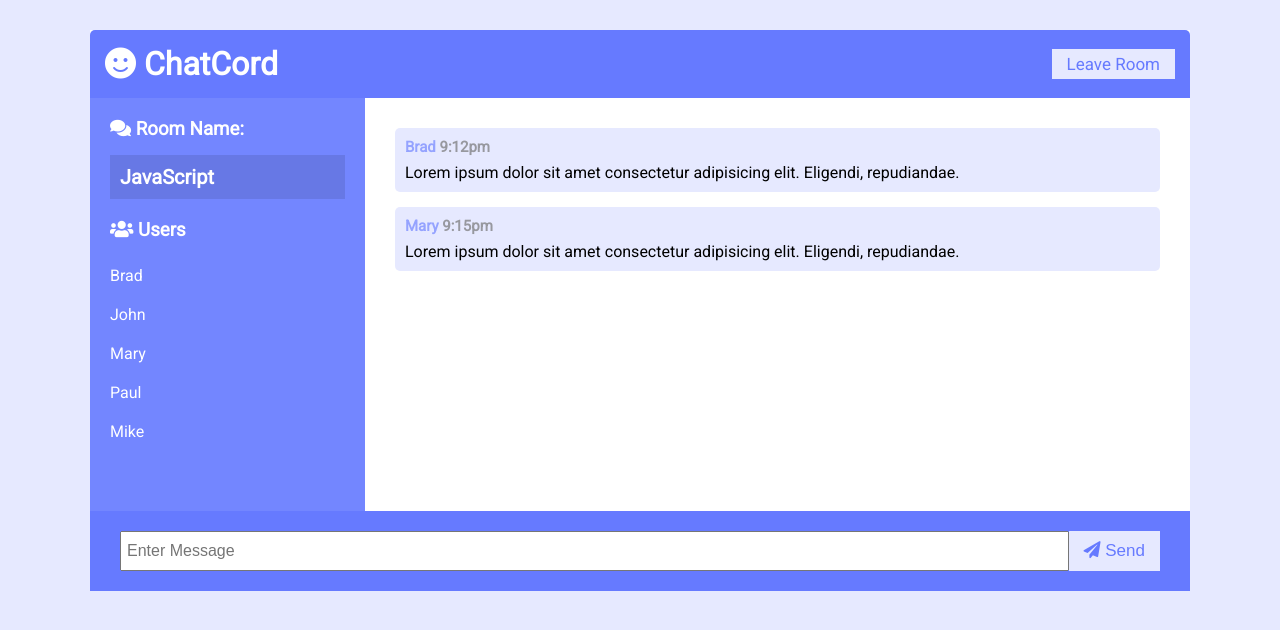
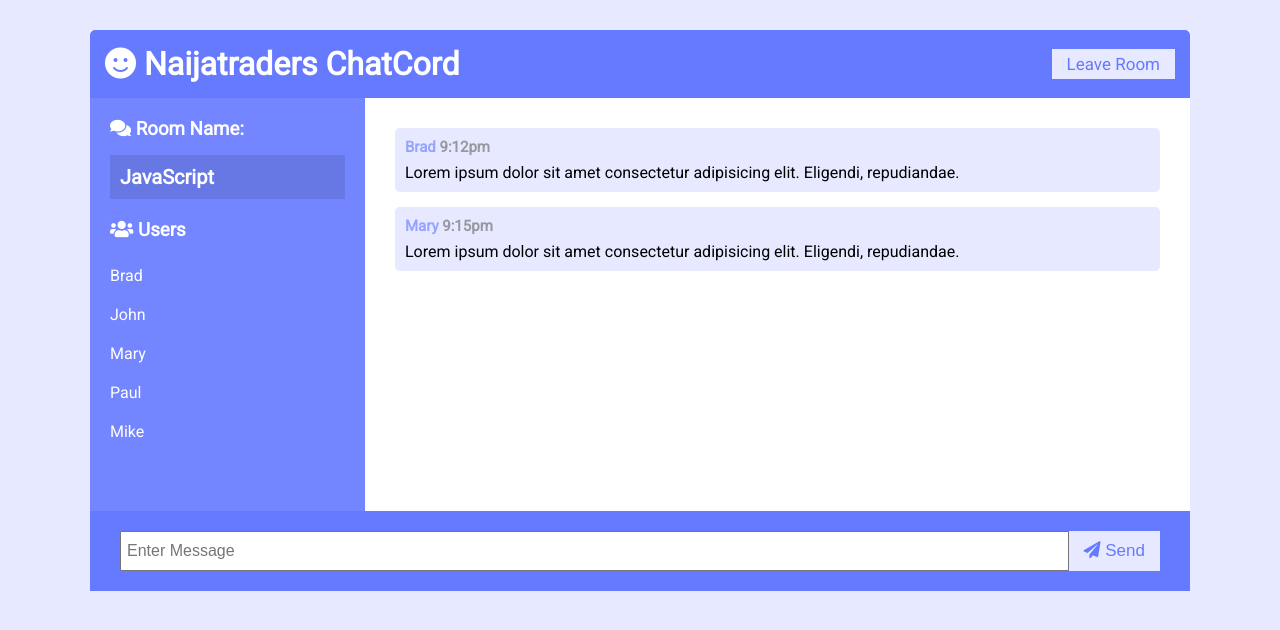
Before and after one commit to adeyemijohn/naijatraders-chatcord, a website: page _html_css/chat.html in a window 1280 px wide. Drawn offline with Linux system fonts and the light colour scheme.

Commit message:
update chat.html
update to the title on chat.html

```diff
--- a/_html_css/chat.html
+++ b/_html_css/chat.html
@@ -5,12 +5,12 @@
   <meta name="viewport" content="width=device-width, initial-scale=1.0">
   <link rel="stylesheet" href="https://cdnjs.cloudflare.com/ajax/libs/font-awesome/5.12.1/css/all.min.css" integrity="sha256-mmgLkCYLUQbXn0B1SRqzHar6dCnv9oZFPEC1g1cwlkk=" crossorigin="anonymous" />
   <link rel="stylesheet" href="css/style.css">
-  <title>ChatCord App</title>
+  <title>Naijatraders ChatCord</title>
 </head>
 <body>
   <div class="chat-container">
     <header class="chat-header">
-      <h1><i class="fas fa-smile"></i> ChatCord</h1>
+      <h1><i class="fas fa-smile"></i> Naijatraders ChatCord</h1>
       <a href="index.html" class="btn">Leave Room</a>
     </header>
     <main class="chat-main">
```
